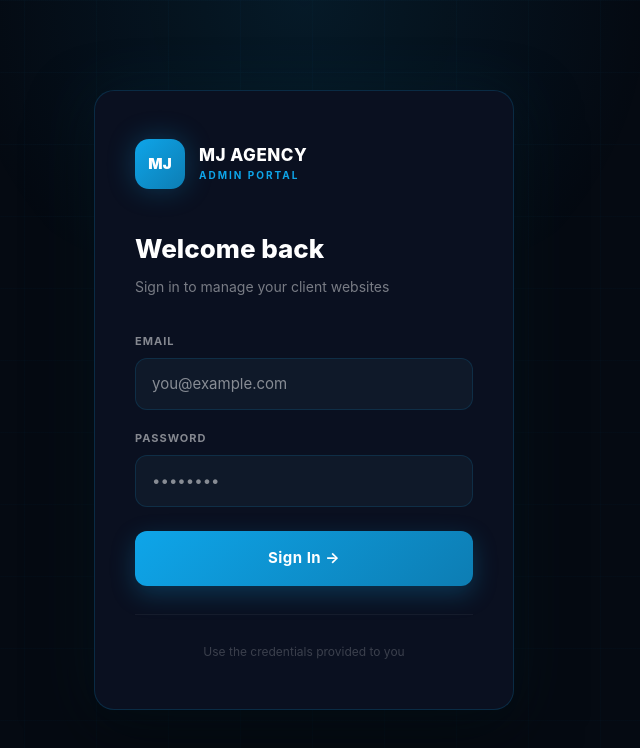
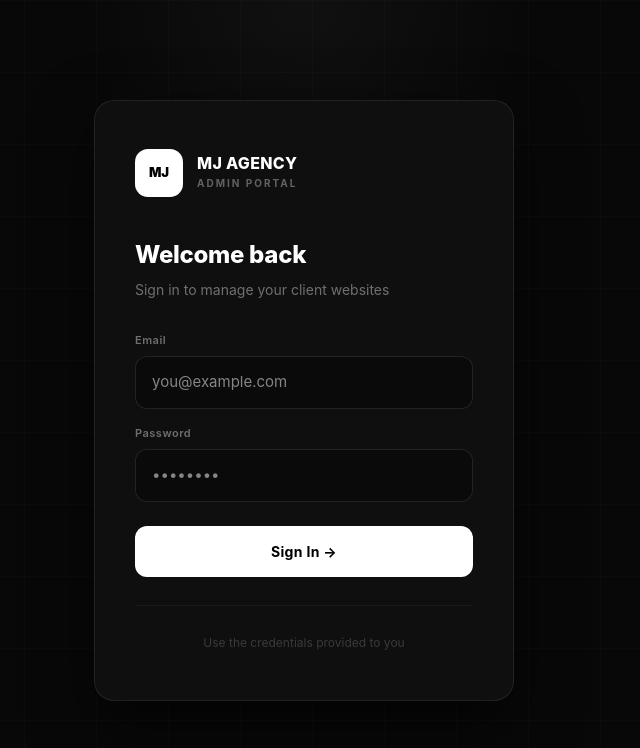
Before and after one commit to nardusa/mass-nutrition-cms, a Next.js app: page /login in a window 1280 px wide. Shown: the top 748 px of the page, without its empty margins (336-976 px from the left). Built offline with nearby package versions, Linux system fonts and the light colour scheme; no server answers.

Commit message:
design: black and white agency theme across all pages

```diff
--- a/src/app/intake/page.tsx
+++ b/src/app/intake/page.tsx
@@ -75,13 +75,13 @@ function IntakeForm() {
     setSubmitted(true)
   }
 
-  const brandBlue = '#0EA5E9'
+  const brandBlue = '#ffffff'
 
   const btnPrimary: React.CSSProperties = {
-    background: `linear-gradient(135deg, ${brandBlue}, #0284C7)`,
+    background: '#fff',
     border: 'none', borderRadius: 12, padding: '15px 36px',
-    color: '#fff', fontSize: 15, fontWeight: 700, cursor: 'pointer',
-    boxShadow: `0 6px 20px rgba(14,165,233,0.35)`, width: '100%',
+    color: '#000', fontSize: 15, fontWeight: 700, cursor: 'pointer',
+    width: '100%',
   }
   const btnSecondary: React.CSSProperties = {
     background: 'rgba(255,255,255,0.05)', border: '1px solid rgba(255,255,255,0.1)',
@@ -96,7 +96,7 @@ function IntakeForm() {
   }
 
   if (loading) return (
-    <div style={{ minHeight: '100vh', background: '#050A12', display: 'flex', alignItems: 'center', justifyContent: 'center' }}>
+    <div style={{ minHeight: '100vh', background: '#080808', display: 'flex', alignItems: 'center', justifyContent: 'center' }}>
       <div style={gridBg} />
       <div style={{ width: 32, height: 32, border: `3px solid ${brandBlue}`, borderTopColor: 'transparent', borderRadius: '50%', animation: 'spin 0.8s linear infinite', position: 'relative', zIndex: 1 }} />
       <style>{`@keyframes spin{to{transform:rotate(360deg)}}`}</style>
@@ -104,7 +104,7 @@ function IntakeForm() {
   )
 
   if (notFound) return (
-    <div style={{ minHeight: '100vh', background: '#050A12', display: 'flex', alignItems: 'center', justifyContent: 'center', color: '#fff', textAlign: 'center', padding: 24, position: 'relative' }}>
+    <div style={{ minHeight: '100vh', background: '#080808', display: 'flex', alignItems: 'center', justifyContent: 'center', color: '#fff', textAlign: 'center', padding: 24, position: 'relative' }}>
       <div style={gridBg} />
       <div style={{ position: 'relative', zIndex: 1 }}>
         <div style={{ width: 64, height: 64, background: 'rgba(14,165,233,0.08)', border: '1px solid rgba(14,165,233,0.2)', borderRadius: 16, display: 'flex', alignItems: 'center', justifyContent: 'center', fontSize: 26, margin: '0 auto 20px' }}>↗</div>
@@ -115,7 +115,7 @@ function IntakeForm() {
   )
 
   if (submitted) return (
-    <div style={{ minHeight: '100vh', background: '#050A12', display: 'flex', alignItems: 'center', justifyContent: 'center', color: '#fff', textAlign: 'center', padding: 24, position: 'relative' }}>
+    <div style={{ minHeight: '100vh', background: '#080808', display: 'flex', alignItems: 'center', justifyContent: 'center', color: '#fff', textAlign: 'center', padding: 24, position: 'relative' }}>
       <div style={gridBg} />
       <div style={{ position: 'relative', zIndex: 1, maxWidth: 480 }}>
         <div style={{ width: 80, height: 80, background: 'rgba(14,165,233,0.1)', border: '2px solid rgba(14,165,233,0.4)', borderRadius: '50%', display: 'flex', alignItems: 'center', justifyContent: 'center', fontSize: 32, margin: '0 auto 28px', boxShadow: '0 0 40px rgba(14,165,233,0.15)' }}>✓</div>
@@ -124,7 +124,7 @@ function IntakeForm() {
           We received everything we need to get started on your website.<br />
           We&apos;ll reach out within <strong style={{ color: '#fff' }}>2 business days</strong> with your first draft.
         </div>
-        <div style={{ padding: '20px 24px', background: '#0A1020', border: '1px solid rgba(14,165,233,0.12)', borderRadius: 14, fontSize: 13, color: 'rgba(255,255,255,0.4)' }}>
+        <div style={{ padding: '20px 24px', background: '#0F0F0F', border: '1px solid rgba(14,165,233,0.12)', borderRadius: 14, fontSize: 13, color: 'rgba(255,255,255,0.4)' }}>
           Questions? Email us at <span style={{ color: brandBlue }}>contact@mjagency.com</span>
         </div>
       </div>
@@ -132,7 +132,7 @@ function IntakeForm() {
   )
 
   return (
-    <div style={{ minHeight: '100vh', background: '#050A12', color: '#fff', fontFamily: '-apple-system, BlinkMacSystemFont, "Segoe UI", sans-serif', display: 'flex', flexDirection: 'column', alignItems: 'center', padding: '40px 20px', position: 'relative' }}>
+    <div style={{ minHeight: '100vh', background: '#080808', color: '#fff', fontFamily: '-apple-system, BlinkMacSystemFont, "Segoe UI", sans-serif', display: 'flex', flexDirection: 'column', alignItems: 'center', padding: '40px 20px', position: 'relative' }}>
       <div style={gridBg} />
 
       {/* Header */}
@@ -147,12 +147,12 @@ function IntakeForm() {
           <div style={{ fontSize: 12, color: brandBlue, fontWeight: 700 }}>{Math.round((step / TOTAL_STEPS) * 100)}%</div>
         </div>
         <div style={{ height: 3, background: 'rgba(255,255,255,0.06)', borderRadius: 2, overflow: 'hidden' }}>
-          <div style={{ height: '100%', width: `${(step / TOTAL_STEPS) * 100}%`, background: `linear-gradient(90deg, ${brandBlue}, #38BDF8)`, borderRadius: 2, transition: 'width 0.4s ease', boxShadow: `0 0 12px ${brandBlue}60` }} />
+          <div style={{ height: '100%', width: `${(step / TOTAL_STEPS) * 100}%`, background: '#fff', borderRadius: 2, transition: 'width 0.4s ease' }} />
         </div>
       </div>
 
       {/* Card */}
-      <div style={{ position: 'relative', zIndex: 1, width: '100%', maxWidth: 560, background: '#0A1020', border: '1px solid rgba(14,165,233,0.12)', borderRadius: 20, padding: '40px 36px' }}>
+      <div style={{ position: 'relative', zIndex: 1, width: '100%', maxWidth: 560, background: '#0F0F0F', border: '1px solid rgba(14,165,233,0.12)', borderRadius: 20, padding: '40px 36px' }}>
 
         {/* Step 1 — Welcome */}
         {step === 1 && (
@@ -316,7 +316,7 @@ function IntakeForm() {
 export default function IntakePage() {
   return (
     <Suspense fallback={
-      <div style={{ minHeight: '100vh', background: '#050A12', display: 'flex', alignItems: 'center', justifyContent: 'center' }}>
+      <div style={{ minHeight: '100vh', background: '#080808', display: 'flex', alignItems: 'center', justifyContent: 'center' }}>
         <div style={{ width: 32, height: 32, border: '3px solid #0EA5E9', borderTopColor: 'transparent', borderRadius: '50%', animation: 'spin 0.8s linear infinite' }} />
         <style>{`@keyframes spin{to{transform:rotate(360deg)}}`}</style>
       </div>
--- a/src/app/login/page.tsx
+++ b/src/app/login/page.tsx
@@ -17,11 +17,7 @@ function LoginForm() {
 
   useEffect(() => {
     if (!clientSlug) { setBrandLoading(false); return }
-    supabase
-      .from('clients')
-      .select('*')
-      .eq('slug', clientSlug)
-      .single()
+    supabase.from('clients').select('*').eq('slug', clientSlug).single()
       .then(({ data }) => { setClientData(data); setBrandLoading(false) })
   }, [clientSlug])
 
@@ -40,105 +36,88 @@ function LoginForm() {
     }
   }
 
-  // Client white-label brand OR agency default (blue)
+  // Client gets their brand colors; MJ Agency gets black & white
+  const isAgency = !clientData
   const brand = clientData ? {
+    primary: clientData.portal_color || '#ffffff',
+    accent: clientData.portal_accent || '#aaaaaa',
     name: clientData.business_name,
     letter: clientData.logo_letter || clientData.business_name[0]?.toUpperCase() || 'B',
-    primary: clientData.portal_color || '#0EA5E9',
-    accent: clientData.portal_accent || '#FFD700',
     tagline: 'Content Portal',
     welcomeMsg: `Sign in to manage your ${clientData.business_name} website`,
+    btnTextColor: '#fff',
   } : {
+    primary: '#ffffff',
+    accent: 'rgba(255,255,255,0.6)',
     name: 'MJ Agency',
     letter: 'MJ',
-    primary: '#0EA5E9',
-    accent: '#38BDF8',
     tagline: 'Admin Portal',
     welcomeMsg: 'Sign in to manage your client websites',
+    btnTextColor: '#000',
   }
 
-  if (brandLoading) {
-    return (
-      <div style={{ minHeight: '100vh', background: '#070B14', display: 'flex', alignItems: 'center', justifyContent: 'center' }}>
-        <div style={{ width: 28, height: 28, border: '3px solid #0EA5E9', borderTopColor: 'transparent', borderRadius: '50%', animation: 'spin 0.8s linear infinite' }} />
-        <style>{`@keyframes spin{to{transform:rotate(360deg)}}`}</style>
-      </div>
-    )
+  if (brandLoading) return (
+    <div style={{ minHeight: '100vh', background: '#080808', display: 'flex', alignItems: 'center', justifyContent: 'center' }}>
+      <div style={{ width: 28, height: 28, border: '2px solid #fff', borderTopColor: 'transparent', borderRadius: '50%', animation: 'spin 0.8s linear infinite' }} />
+      <style>{`@keyframes spin{to{transform:rotate(360deg)}}`}</style>
+    </div>
+  )
+
+  const inp: React.CSSProperties = {
+    width: '100%', boxSizing: 'border-box', background: '#0A0A0A',
+    border: '1px solid rgba(255,255,255,0.1)', borderRadius: 12,
+    padding: '14px 16px', color: '#fff', fontSize: 15, outline: 'none', fontFamily: 'inherit',
   }
 
   return (
-    <div style={{ minHeight: '100vh', background: '#050A12', display: 'flex', alignItems: 'center', justifyContent: 'center', padding: 20, position: 'relative', overflow: 'hidden' }}>
-      {/* Background glow */}
-      <div style={{
-        position: 'fixed', top: -300, left: '50%', transform: 'translateX(-50%)',
-        width: 800, height: 600, borderRadius: '50%',
-        background: `radial-gradient(circle, ${brand.primary}1A 0%, transparent 70%)`,
-        pointerEvents: 'none',
-      }} />
-      {/* Grid lines */}
-      <div style={{
-        position: 'fixed', inset: 0, pointerEvents: 'none',
-        backgroundImage: `linear-gradient(rgba(14,165,233,0.025) 1px, transparent 1px), linear-gradient(90deg, rgba(14,165,233,0.025) 1px, transparent 1px)`,
-        backgroundSize: '72px 72px',
-      }} />
+    <div style={{ minHeight: '100vh', background: '#080808', display: 'flex', alignItems: 'center', justifyContent: 'center', padding: 20, position: 'relative', overflow: 'hidden', fontFamily: '-apple-system, BlinkMacSystemFont, "Segoe UI", sans-serif' }}>
+      {/* Grid */}
+      <div style={{ position: 'fixed', inset: 0, pointerEvents: 'none', backgroundImage: 'linear-gradient(rgba(255,255,255,0.02) 1px, transparent 1px), linear-gradient(90deg, rgba(255,255,255,0.02) 1px, transparent 1px)', backgroundSize: '72px 72px' }} />
+      {/* Glow */}
+      <div style={{ position: 'fixed', top: -200, left: '50%', transform: 'translateX(-50%)', width: 600, height: 400, borderRadius: '50%', background: `radial-gradient(circle, ${isAgency ? 'rgba(255,255,255,0.04)' : brand.primary + '15'} 0%, transparent 70%)`, pointerEvents: 'none' }} />
 
-      <div style={{
-        position: 'relative', zIndex: 1, width: '100%', maxWidth: 420,
-        background: '#0A1020',
-        border: `1px solid ${clientData ? brand.primary + '35' : 'rgba(14,165,233,0.18)'}`,
-        borderRadius: 20, padding: '48px 40px',
-        boxShadow: `0 0 60px ${brand.primary}12, 0 24px 64px rgba(0,0,0,0.5)`,
-      }}>
+      <div style={{ position: 'relative', zIndex: 1, width: '100%', maxWidth: 420, background: '#0F0F0F', border: '1px solid rgba(255,255,255,0.08)', borderRadius: 20, padding: '48px 40px', boxShadow: '0 24px 64px rgba(0,0,0,0.6)' }}>
+
         {/* Brand header */}
         <div style={{ display: 'flex', alignItems: 'center', gap: 14, marginBottom: 40 }}>
           <div style={{
-            width: 50, height: 50, flexShrink: 0,
-            background: `linear-gradient(135deg, ${brand.primary}, ${brand.primary}BB)`,
-            borderRadius: 14, display: 'flex', alignItems: 'center', justifyContent: 'center',
-            fontSize: clientData ? 22 : 15, fontWeight: 900, color: '#fff',
-            boxShadow: `0 0 28px ${brand.primary}45`,
+            width: 48, height: 48, flexShrink: 0, borderRadius: 13,
+            background: isAgency ? '#fff' : `linear-gradient(135deg, ${brand.primary}, ${brand.primary}BB)`,
+            display: 'flex', alignItems: 'center', justifyContent: 'center',
+            fontSize: clientData ? 20 : 13, fontWeight: 900,
+            color: isAgency ? '#000' : '#fff',
+            boxShadow: isAgency ? 'none' : `0 0 24px ${brand.primary}40`,
           }}>
             {brand.letter}
           </div>
           <div>
-            <div style={{ fontSize: 17, fontWeight: 800, letterSpacing: 0.5, color: '#fff', lineHeight: 1.2 }}>
-              {brand.name.toUpperCase()}
-            </div>
-            <div style={{ fontSize: 10, color: brand.primary, fontWeight: 700, letterSpacing: 2, textTransform: 'uppercase', marginTop: 3 }}>
-              {brand.tagline}
-            </div>
+            <div style={{ fontSize: 16, fontWeight: 800, letterSpacing: 0.3, color: '#fff', lineHeight: 1.2 }}>{brand.name.toUpperCase()}</div>
+            <div style={{ fontSize: 10, color: isAgency ? 'rgba(255,255,255,0.35)' : brand.primary, fontWeight: 700, letterSpacing: 2, textTransform: 'uppercase', marginTop: 3 }}>{brand.tagline}</div>
           </div>
         </div>
 
-        <div style={{ fontSize: 26, fontWeight: 800, marginBottom: 8, color: '#fff' }}>Welcome back</div>
-        <div style={{ fontSize: 14, color: 'rgba(255,255,255,0.45)', marginBottom: 36, lineHeight: 1.5 }}>{brand.welcomeMsg}</div>
+        <div style={{ fontSize: 24, fontWeight: 800, marginBottom: 6, color: '#fff', letterSpacing: -0.3 }}>Welcome back</div>
+        <div style={{ fontSize: 14, color: 'rgba(255,255,255,0.4)', marginBottom: 32, lineHeight: 1.5 }}>{brand.welcomeMsg}</div>
 
         {error && (
-          <div style={{ background: 'rgba(255,59,59,0.1)', border: '1px solid rgba(255,59,59,0.3)', borderRadius: 10, padding: '12px 16px', color: '#ff6b6b', fontSize: 13, marginBottom: 20 }}>
+          <div style={{ background: 'rgba(255,59,59,0.08)', border: '1px solid rgba(255,59,59,0.25)', borderRadius: 10, padding: '12px 16px', color: '#ff6b6b', fontSize: 13, marginBottom: 20 }}>
             {error}
           </div>
         )}
 
         <form onSubmit={handleLogin}>
-          <label style={{ display: 'block', fontSize: 11, fontWeight: 700, color: 'rgba(255,255,255,0.5)', letterSpacing: 1, textTransform: 'uppercase', marginBottom: 8 }}>Email</label>
-          <input
-            type="email" placeholder="you@example.com"
-            value={email} onChange={e => setEmail(e.target.value)} required
-            style={{ width: '100%', boxSizing: 'border-box', background: '#0F1929', border: '1.5px solid rgba(14,165,233,0.15)', borderRadius: 12, padding: '14px 16px', color: '#fff', fontSize: 15, marginBottom: 20, outline: 'none' }}
-          />
-          <label style={{ display: 'block', fontSize: 11, fontWeight: 700, color: 'rgba(255,255,255,0.5)', letterSpacing: 1, textTransform: 'uppercase', marginBottom: 8 }}>Password</label>
-          <input
-            type="password" placeholder="••••••••"
-            value={password} onChange={e => setPassword(e.target.value)} required
-            style={{ width: '100%', boxSizing: 'border-box', background: '#0F1929', border: '1.5px solid rgba(14,165,233,0.15)', borderRadius: 12, padding: '14px 16px', color: '#fff', fontSize: 15, marginBottom: 24, outline: 'none' }}
-          />
+          <label style={{ display: 'block', fontSize: 11, fontWeight: 600, color: 'rgba(255,255,255,0.4)', letterSpacing: 0.5, marginBottom: 8 }}>Email</label>
+          <input type="email" placeholder="you@example.com" value={email} onChange={e => setEmail(e.target.value)} required style={{ ...inp, marginBottom: 16 }} />
+          <label style={{ display: 'block', fontSize: 11, fontWeight: 600, color: 'rgba(255,255,255,0.4)', letterSpacing: 0.5, marginBottom: 8 }}>Password</label>
+          <input type="password" placeholder="••••••••" value={password} onChange={e => setPassword(e.target.value)} required style={{ ...inp, marginBottom: 24 }} />
           <button
             type="submit" disabled={loading}
             style={{
-              width: '100%', border: 'none', borderRadius: 12, padding: '16px',
-              background: `linear-gradient(135deg, ${brand.primary}, ${brand.primary}BB)`,
-              color: '#fff', fontSize: 15, fontWeight: 700, cursor: 'pointer',
-              boxShadow: `0 8px 24px ${brand.primary}40`, letterSpacing: 0.5,
+              width: '100%', border: 'none', borderRadius: 12, padding: '15px',
+              background: isAgency ? '#fff' : `linear-gradient(135deg, ${brand.primary}, ${brand.primary}CC)`,
+              color: brand.btnTextColor, fontSize: 14, fontWeight: 700, cursor: 'pointer',
+              letterSpacing: 0.3, fontFamily: 'inherit',
+              boxShadow: isAgency ? 'none' : `0 8px 24px ${brand.primary}35`,
             }}
           >
             {loading ? 'Signing in…' : 'Sign In →'}
@@ -146,13 +125,12 @@ function LoginForm() {
         </form>
 
         <div style={{ height: 1, background: 'rgba(255,255,255,0.05)', margin: '28px 0' }} />
-
-        <div style={{ textAlign: 'center', fontSize: 12, color: 'rgba(255,255,255,0.2)' }}>
-          {clientData
-            ? `${clientData.business_name} content management portal`
-            : 'Use the credentials provided to you'}
+        <div style={{ textAlign: 'center', fontSize: 12, color: 'rgba(255,255,255,0.18)' }}>
+          {clientData ? `${clientData.business_name} content management portal` : 'Use the credentials provided to you'}
         </div>
       </div>
+
+      <style>{`@keyframes spin{to{transform:rotate(360deg)}} input:focus{border-color:rgba(255,255,255,0.25)!important} *{-webkit-font-smoothing:antialiased}`}</style>
     </div>
   )
 }
@@ -160,8 +138,8 @@ function LoginForm() {
 export default function LoginPage() {
   return (
     <Suspense fallback={
-      <div style={{ minHeight: '100vh', background: '#070B14', display: 'flex', alignItems: 'center', justifyContent: 'center' }}>
-        <div style={{ width: 28, height: 28, border: '3px solid #0EA5E9', borderTopColor: 'transparent', borderRadius: '50%', animation: 'spin 0.8s linear infinite' }} />
+      <div style={{ minHeight: '100vh', background: '#080808', display: 'flex', alignItems: 'center', justifyContent: 'center' }}>
+        <div style={{ width: 28, height: 28, border: '2px solid #fff', borderTopColor: 'transparent', borderRadius: '50%', animation: 'spin 0.8s linear infinite' }} />
         <style>{`@keyframes spin{to{transform:rotate(360deg)}}`}</style>
       </div>
     }>
```
Also changed, not shown: src/app/change-password/page.tsx (+7 -7 lines), src/app/editor/page.tsx (+9 -9 lines), src/app/page.tsx (+58 -99 lines).
